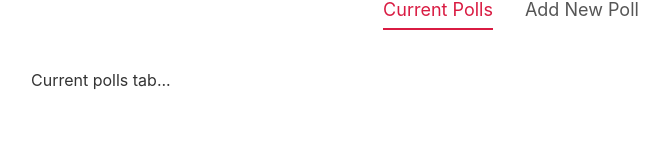
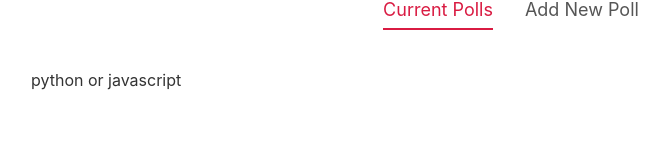
Before and after one commit to juanprq/learning_svelte, a Svelte app: page / in a window 1280 px wide. Shown: the part 194-354 px from the top of the page, without its empty margins (129-798 px from the left). Built offline with nearby package versions, Linux system fonts and the light colour scheme.

Commit message:
Adds the polls component

```diff
--- a/src/App.svelte
+++ b/src/App.svelte
@@ -2,13 +2,28 @@
   import Header from './components/Header.svelte';
   import Footer from './components/Footer.svelte';
   import CreatePollForm from './components/CreatePollForm.svelte';
+  import Polls from './components/Polls.svelte';
   import Tabs from './shared/Tabs.svelte';
 
   let items = ['Current Polls', 'Add New Poll'];
   let activeItem = items[0];
+  let polls = [
+    {
+      id: 1,
+      question: 'python or javascript',
+      answerA: 'python',
+      answerB: 'javascript',
+      voteA: 9,
+      voteB: 15,
+    }
+  ];
 
   const handleOnTabChange = (event) => {
     activeItem = event.detail;
+  };
+  const handleOnAddPoll = (event) => {
+    polls = [event.detail, ...polls];
+    activeItem = items[0];
   };
 </script>
 
@@ -23,11 +38,9 @@
 <main>
   <Tabs {items} {activeItem} on:tabChange={handleOnTabChange} />
   {#if activeItem === 'Current Polls'}
-    <p>
-      Current polls tab...
-    </p>
+    <Polls data={polls} />
   {:else if activeItem === 'Add New Poll'}
-    <CreatePollForm />
+    <CreatePollForm on:add={handleOnAddPoll}/>
   {/if}
 </main>
 <Footer />
--- a/src/components/CreatePollForm.svelte
+++ b/src/components/CreatePollForm.svelte
@@ -1,5 +1,8 @@
 <script>
+  import { createEventDispatcher } from 'svelte';
   import Button from '../shared/Button.svelte';
+
+  const dispatch = createEventDispatcher();
 
   let fields = {
     question: '',
@@ -12,7 +15,6 @@
     answerB: '',
   }
   let valid = false;
-
 
   const handleSubmit = () => {
     valid = true;
@@ -39,7 +41,8 @@
     }
 
     if (valid) {
-      console.log('add a new poll', fields);
+      const poll = { ...fields, voteA: 0, voteB: 0, id: Math.random() };
+      dispatch('add', poll);
     }
   };
 </script>
--- /dev/null
+++ b/src/components/Polls.svelte
@@ -0,0 +1,16 @@
+<script>
+  export let data;
+</script>
+<style>
+  .poll-list {
+    display: grid;
+    grid-template-columns: 1fr 1fr;
+    grid-gap: 20px;
+  }
+</style>
+
+<div class="poll-list">
+  {#each data as poll (poll.id)}
+    <div>{poll.question}</div>
+  {/each}
+</div>
```
